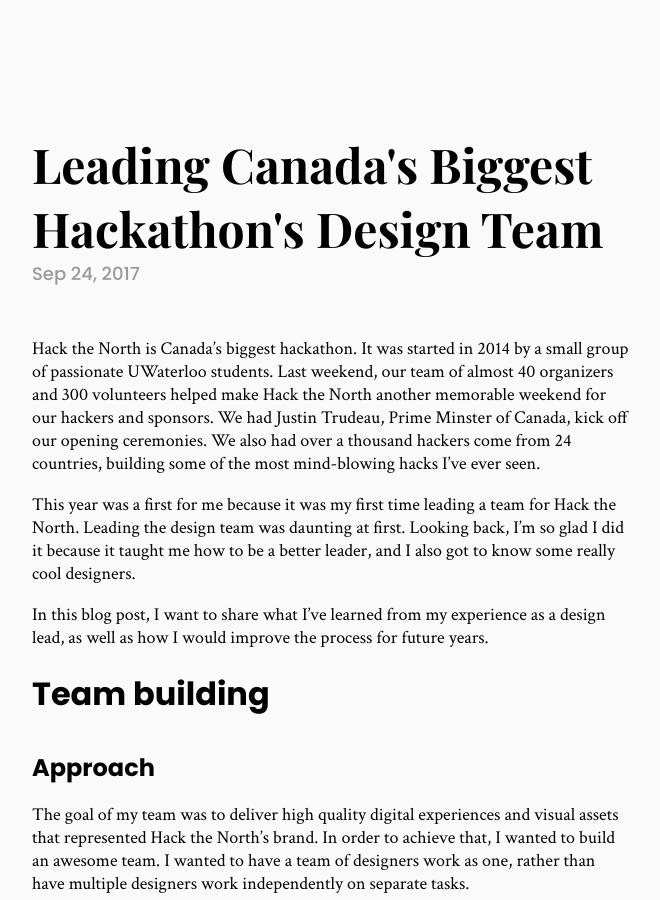
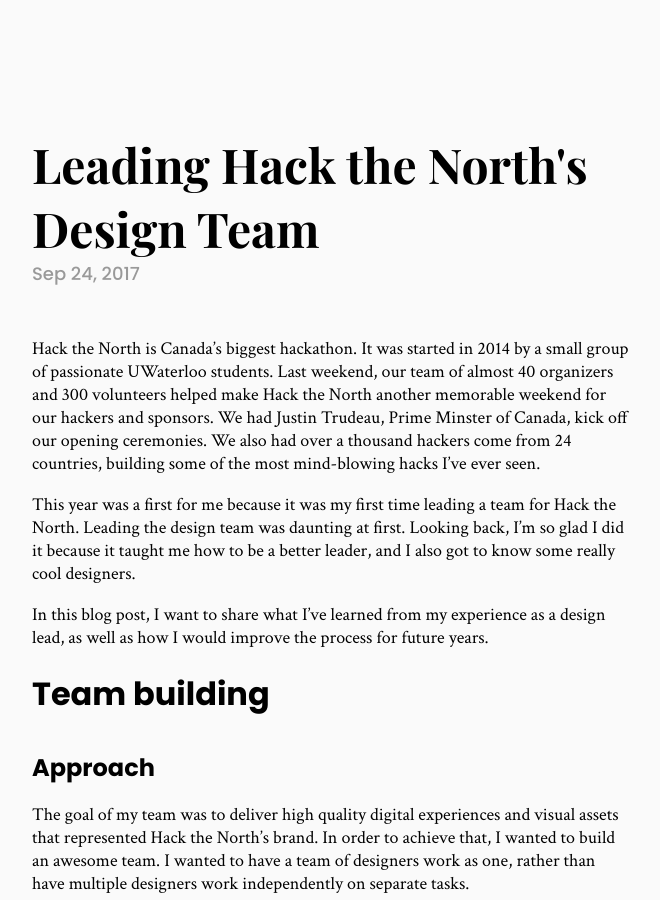
Before and after one commit to andyzg/blog.andyzhang.net, a Jekyll site: the page built from published/_posts/2017-09-24-Leading-Hack-the-Norths-Design-Team.md, in a window 1280 px wide and 900 px high. Shown: the whole window, without its empty margins (308-968 px from the left). Built offline with Jekyll 4.4.1, drawn with Linux system fonts in a browser that asks for light colours.

Commit message:
Update the title

```diff
--- a/published/_posts/2017-09-24-Leading-Hack-the-Norths-Design-Team.md
+++ b/published/_posts/2017-09-24-Leading-Hack-the-Norths-Design-Team.md
@@ -1,6 +1,6 @@
 ---
 layout: post
-title:  "Leading Canada's Biggest Hackathon's Design Team"
+title:  "Leading Hack the North's Design Team"
 date:   2017-09-24 12:00:00
 extra_css:
 categories: []
```
